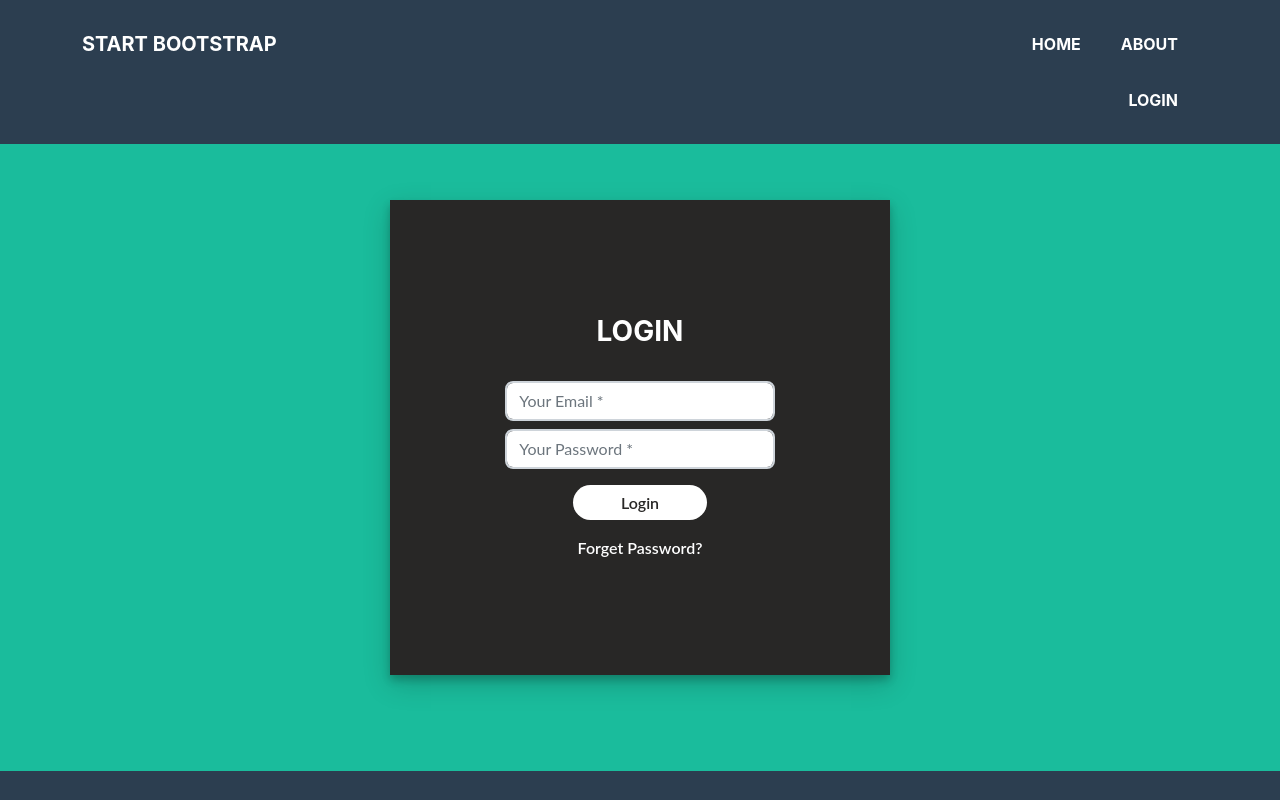
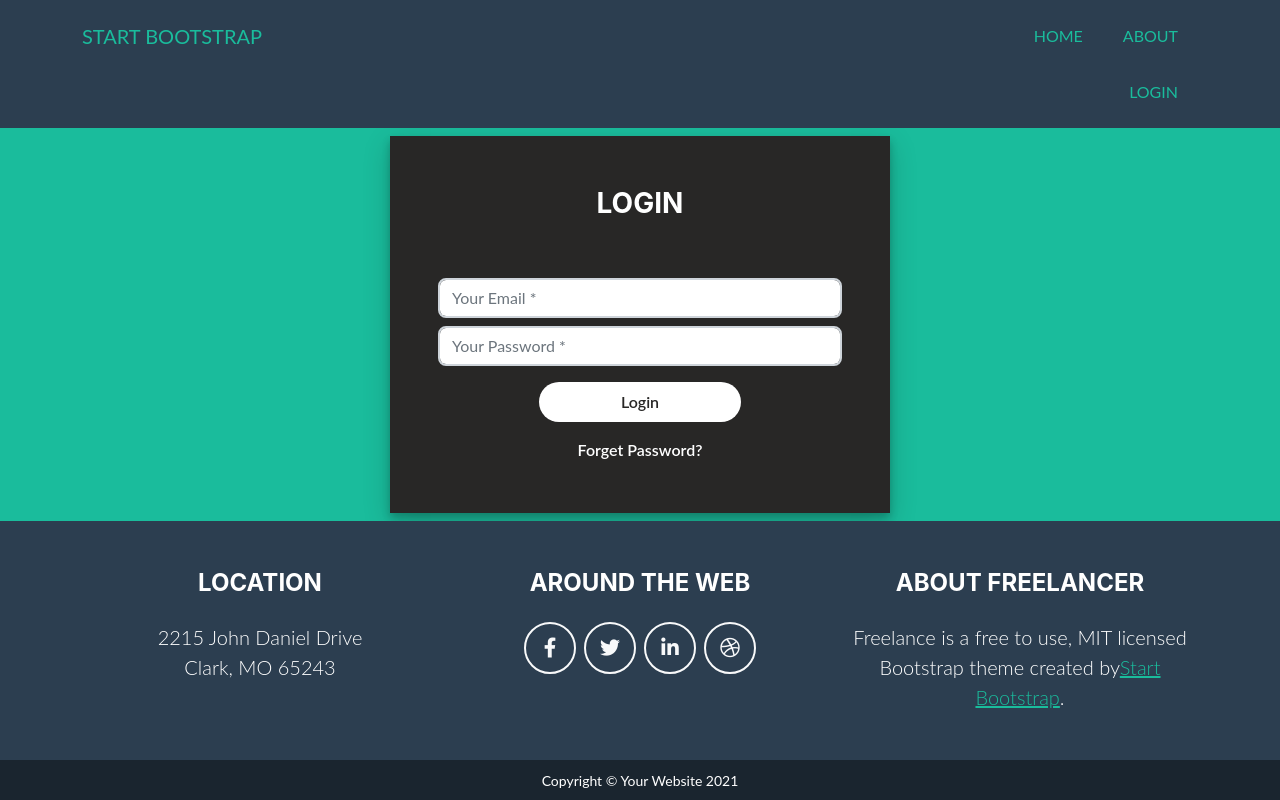
Before and after one commit to pitta1881/pato-app-ts, a React (Create React App) app: page /login in a window 1280 px wide. Shown: the top 800 px of the page. Built offline with nearby package versions, Linux system fonts and the light colour scheme.

Commit message:
estilos y loggin terminado

```diff
--- a/src/App.tsx
+++ b/src/App.tsx
@@ -35,10 +35,11 @@ function App() {
   const contextoAuth = { isAuth, authEvent }
 
   return (
+    <div className="d-flex flex-column justify-content-around" style={{ minHeight: "100vh" }}>
       <AuthContext.Provider value={contextoAuth}>
         <Router>
           <Navbar />
-        <div className="masthead bg-primary text-white text-center d-flex justify-content-center">
+          <div className="bg-primary text-white text-center d-flex justify-content-center flex-grow-1">
             <Switch>
               <Route exact path="/">
                 <Home />
@@ -60,6 +61,7 @@ function App() {
           <Footer />
         </Router>
       </AuthContext.Provider>
+    </div>
   );
 }
 
--- a/src/components/footer/Footer.tsx
+++ b/src/components/footer/Footer.tsx
@@ -3,7 +3,7 @@ import React from 'react'
 export default function Footer() {
     return (
         <>
-            <footer className="footer text-center">
+            <footer className="footer text-center py-5">
                 <div className="container">
                     <div className="row">
                         <div className="col-lg-4 mb-5 mb-lg-0">
@@ -32,7 +32,7 @@ export default function Footer() {
                     </div>
                 </div>
             </footer>
-            <div className="copyright py-4 text-center text-white">
+            <div className="copyright py-2 text-center text-white">
                 <div className="container"><small>Copyright &copy; Your Website 2021</small></div>
             </div>
         </>
--- a/src/components/navbar/Navbar.tsx
+++ b/src/components/navbar/Navbar.tsx
@@ -6,7 +6,7 @@ export default function Navbar() {
     const { isAuth } = useContext(AuthContext);
     return (
         <>
-            <nav className="navbar navbar-expand-lg bg-secondary text-uppercase fixed-top flex-column" id="mainNav">
+            <nav className="navbar navbar-expand-lg bg-secondary text-uppercase flex-column py-2">
                 <div className="container">
                     <Link to="/" className="navbar-brand">Start Bootstrap</Link>
                     <div className="collapse navbar-collapse" id="navbarResponsive">
--- a/src/pages/about/About.tsx
+++ b/src/pages/about/About.tsx
@@ -3,7 +3,7 @@ import React from 'react'
 export default function About() {
     return (
         <>
-            <div className="container d-flex align-items-center flex-column">
+            <div className="container d-flex justify-content-center flex-column">
 
                 <h2 className="page-section-heading text-center text-uppercase text-white">About</h2>
                 <div className="divider-custom divider-light">
--- a/src/pages/auth/Login.tsx
+++ b/src/pages/auth/Login.tsx
@@ -1,10 +1,11 @@
 import React, { useContext, useEffect, useState } from 'react'
-import { Redirect } from 'react-router';
+import { useHistory } from 'react-router';
 import { AuthContext } from '../../context/AuthContext';
 import { authUser } from '../../services/AuthService';
 import stylesFormAuth from './formAuth.module.css';
 
 export default function Login() {
+    const history = useHistory();
     const { authEvent } = useContext(AuthContext);
     const [email, setEmail] = useState('');
     const [password, setPassword] = useState('');
@@ -19,6 +20,7 @@ export default function Login() {
         }).then(isLogued => {
             if (isLogued) {
                 authEvent('login')
+                history.push("/");
             } else {
                 setShowErrorCredenciales(true);
             };
@@ -28,7 +30,7 @@ export default function Login() {
 
     return (
         <>
-            <div className={`${stylesFormAuth.formAuth} ${stylesFormAuth.login_form_1}`}>
+            <div className={`${stylesFormAuth.formAuth} ${stylesFormAuth.login_form_1} p-5 my-2 d-flex justify-content-center flex-column`}>
                 <h3>LOGIN</h3>
                 <form action="">
                     <div className="form-group my-2">
--- a/src/pages/auth/formAuth.module.css
+++ b/src/pages/auth/formAuth.module.css
@@ -3,7 +3,6 @@
 }
 
 .login_form_1 {
-    padding: 9%;
     background: #282726;
     box-shadow: 0 5px 8px 0 rgba(0, 0, 0, 0.2), 0 9px 26px 0 rgba(0, 0, 0, 0.19);
 }
--- a/src/pages/home/Home.tsx
+++ b/src/pages/home/Home.tsx
@@ -3,7 +3,7 @@ import React from 'react'
 export default function Home() {
     return (
         <>
-            <div className="container d-flex align-items-center flex-column">
+            <div className="container d-flex justify-content-center flex-column">
                 <h1 className="masthead-heading text-uppercase mb-0">Start Bootstrap</h1>
                 <div className="divider-custom divider-light">
                     <div className="divider-custom-line"></div>
```
Also changed, not shown: src/styles.css. Lines whose indentation alone changed are shown as unchanged.
